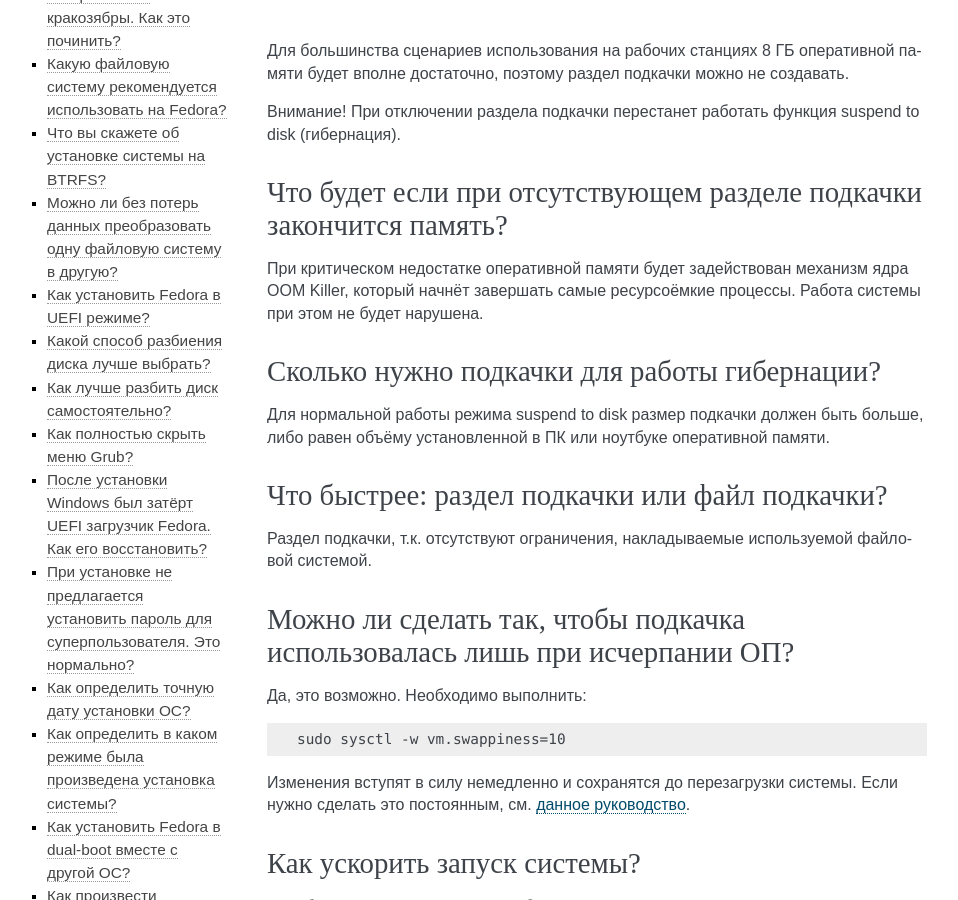
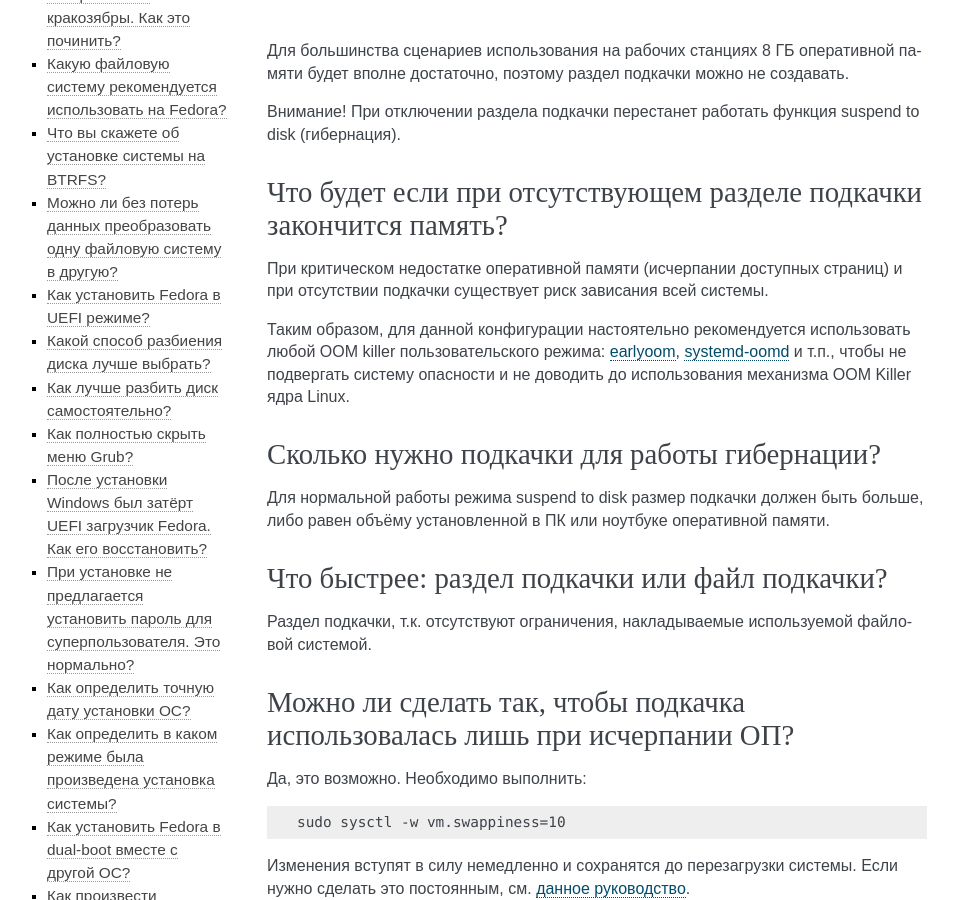
Before and after one commit to RussianFedora/FAQ, a Sphinx documentation site: the page built from source/installation.rst, in a window 1280 px wide and 900 px high, scrolled down 1598 px. Shown: the whole window, without its empty margins (153-1111 px from the left). Built offline with Sphinx 7.4.7, drawn with Linux system fonts in a browser that asks for light colours; comment, search, counter and statistics services are not loaded.

Commit message:
Updated mem-outage question.
Closes #82.

```diff
--- a/source/installation.rst
+++ b/source/installation.rst
@@ -114,7 +114,9 @@
 Что будет если при отсутствующем разделе подкачки закончится память?
 ========================================================================
 
-При критическом недостатке оперативной памяти будет задействован механизм ядра OOM Killer, который начнёт завершать самые ресурсоёмкие процессы. Работа системы при этом не будет нарушена.
+При критическом недостатке оперативной памяти (исчерпании доступных страниц) и при отсутствии подкачки существует риск зависания всей системы.
+
+Таким образом, для данной конфигурации настоятельно рекомендуется использовать любой OOM killer пользовательского режима: :ref:`earlyoom <earlyoom-info>`, :ref:`systemd-oomd <oomd-info>` и т.п., чтобы не подвергать систему опасности и не доводить до использования механизма OOM Killer ядра Linux.
 
 .. index:: swap, page file
 .. _swap-limits:
```
